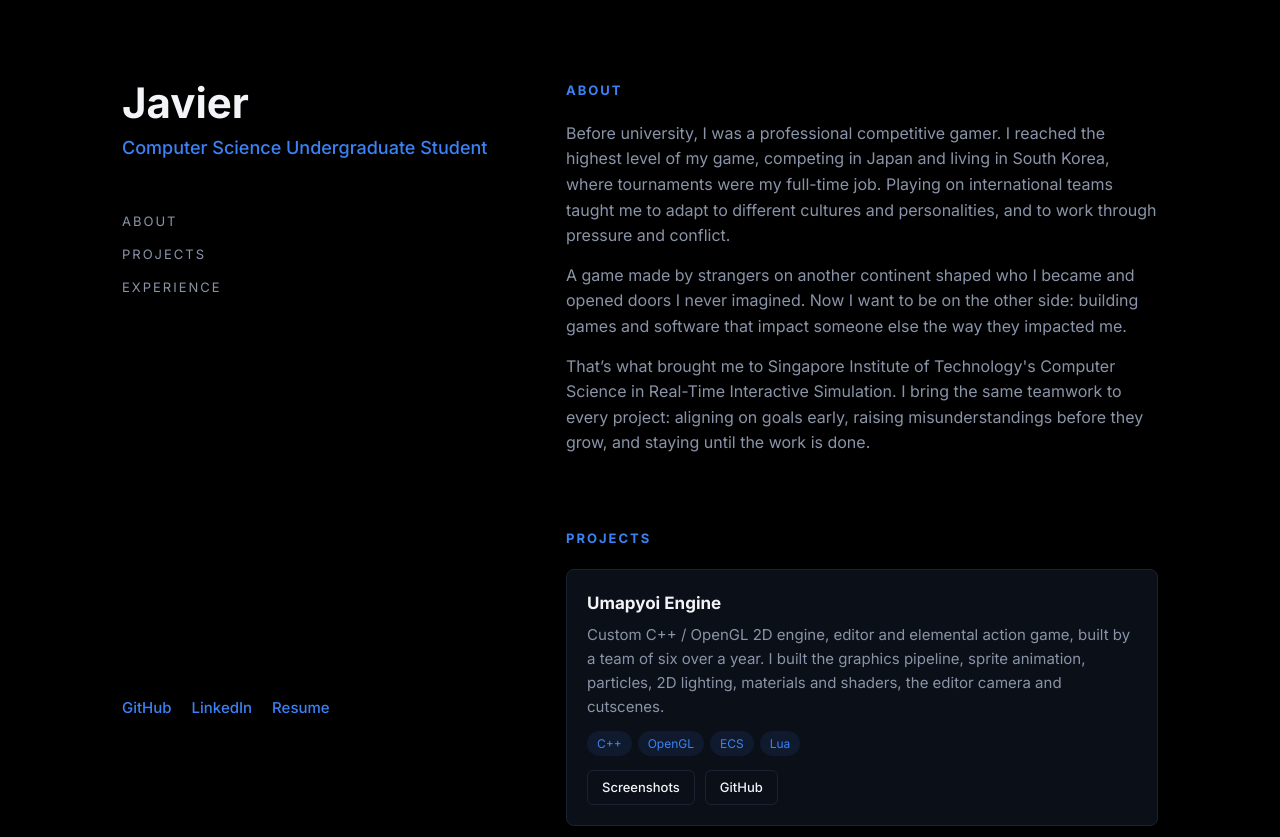
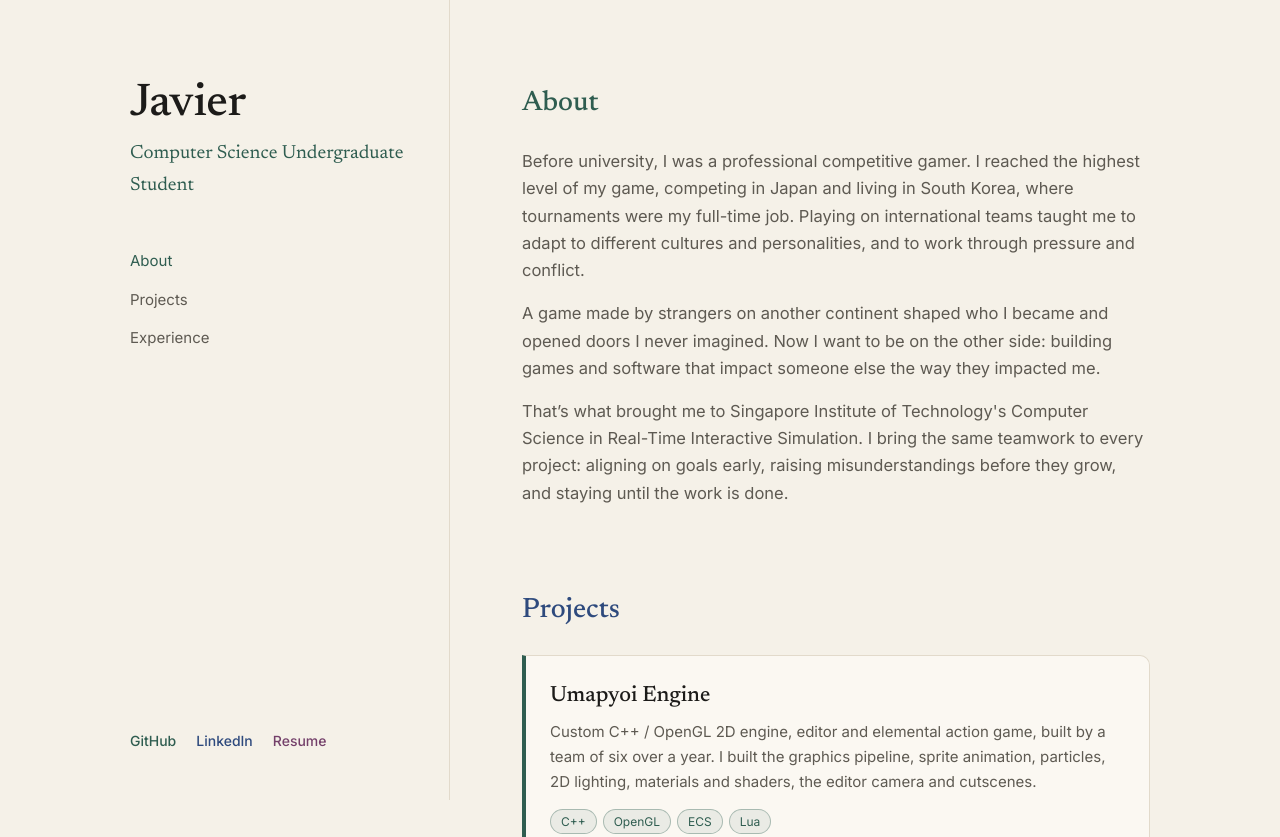
Before and after one commit to Siestasies/siestasies.github.io, a plain HTML site: page index.html in a window 1280 px wide. Shown: the top 837 px of the page. Drawn offline with Linux system fonts and the light colour scheme.

Commit message:
Add files via upload

```diff
--- a/index.html
+++ b/index.html
@@ -5,80 +5,97 @@
 <meta name="viewport" content="width=device-width, initial-scale=1">
 <title>Javier's Portfolio</title>
 <meta name="description" content="Portfolio of Javier, game programming student at DigiPen.">
-<link href="https://fonts.googleapis.com/css2?family=Inter:wght@400;500;700&display=swap" rel="stylesheet">
+<link href="https://fonts.googleapis.com/css2?family=Newsreader:ital,opsz,wght@0,6..72,400;0,6..72,500;1,6..72,400&family=Inter:wght@400;500&display=swap" rel="stylesheet">
 <style>
   :root {
-    --bg: #000;
-    --card: #0b0f17;
-    --line: #1a2233;
-    --text: #f2f4f8;
-    --muted: #8a94a8;
-    --blue: #3b82f6;
+    --bg: #F5F1E8;
+    --card: #FBF8F2;
+    --line: #E2DACB;
+    --text: #1C1B19;
+    --muted: #5E5A52;
+    --green: #2F5D50;
+    --blue: #2E4A7D;
+    --plum: #74406A;
+    --teal: #2A6F77;
+    --accent: var(--green);
+    --serif: "Newsreader", Georgia, serif;
   }
   * { box-sizing: border-box; margin: 0; padding: 0; }
-  body { background: var(--bg); color: var(--text); font-family: "Inter", system-ui, sans-serif; line-height: 1.6; }
-  a { color: var(--blue); text-decoration: none; }
-  a:hover { text-decoration: underline; }
+  body { background: var(--bg); color: var(--text); font-family: "Inter", system-ui, sans-serif; line-height: 1.65; }
+  a { color: var(--accent); text-decoration: none; }
+  a:hover { text-decoration: underline; text-underline-offset: 3px; }
+  .serif { font-family: var(--serif); }
 
-  .layout { max-width: 1100px; margin: 0 auto; padding: 0 32px; display: grid; grid-template-columns: 380px 1fr; gap: 64px; }
+  .layout { max-width: 1100px; margin: 0 auto; padding: 0 40px; display: grid; grid-template-columns: 320px 1fr; gap: 72px; }
 
-  aside { position: sticky; top: 0; height: 100vh; padding: 80px 0; display: flex; flex-direction: column; }
-  aside h1 { font-size: 42px; line-height: 1.1; }
-  aside .role { color: var(--blue); font-size: 18px; font-weight: 500; margin-top: 8px; }
-  aside .bio { color: var(--muted); margin-top: 16px; max-width: 320px; }
-  aside nav { margin-top: 48px; display: flex; flex-direction: column; gap: 12px; }
-  aside nav a { color: var(--muted); font-size: 13px; text-transform: uppercase; letter-spacing: 2px; display: flex; align-items: center; gap: 12px; }
-  aside nav a:hover { color: var(--blue); text-decoration: none; }
-  aside .social { margin-top: auto; display: flex; gap: 20px; font-weight: 500; font-size: 15px; }
+  aside { position: sticky; top: 0; height: 100vh; padding: 80px 0 48px; display: flex; flex-direction: column; border-right: 1px solid var(--line); padding-right: 40px; }
+  aside h1 { font-family: var(--serif); font-weight: 500; font-size: 46px; line-height: 1.05; letter-spacing: -0.5px; }
+  aside .role { font-family: var(--serif); color: var(--green); font-size: 19px; margin-top: 10px; }
+  aside nav { margin-top: 48px; display: flex; flex-direction: column; gap: 14px; }
+  aside nav a { color: var(--muted); font-size: 15px; }
+  aside nav a:hover, aside nav a.active { color: var(--text); text-decoration: none; }
+  aside nav a.active { color: var(--nav, var(--text)); }
+  aside .social { margin-top: auto; display: flex; gap: 20px; font-size: 14px; font-weight: 500; }
+  aside .social a:nth-child(1) { color: var(--green); }
+  aside .social a:nth-child(2) { color: var(--blue); }
+  aside .social a:nth-child(3) { color: var(--plum); }
 
   main { padding: 80px 0; }
-  section { margin-bottom: 72px; scroll-margin-top: 40px; }
-  h2 { font-size: 13px; color: var(--blue); text-transform: uppercase; letter-spacing: 2px; margin-bottom: 20px; }
+  section { margin-bottom: 80px; scroll-margin-top: 40px; }
+  h2 { font-family: var(--serif); font-weight: 500; font-size: 28px; margin-bottom: 22px; display: flex; align-items: baseline; gap: 12px; }
+  h2 small { font-family: "Inter", sans-serif; font-size: 12px; color: var(--muted); letter-spacing: 2px; }
+  #about h2 { color: var(--green); }
+  #projects h2 { color: var(--blue); }
+  #experience h2 { color: var(--plum); }
 
-  .about p { color: var(--muted); margin-bottom: 14px; }
-  .about strong { color: var(--text); font-weight: 500; }
+  .about p { color: var(--muted); margin-bottom: 16px; font-size: 16.5px; }
 
-  .project { background: var(--card); border: 1px solid var(--line); border-radius: 8px; padding: 20px; margin-bottom: 14px; }
-  .project:hover { border-color: var(--blue); }
-  .project h3 { font-size: 17px; }
+  .project { --c: var(--green); background: var(--card); border: 1px solid var(--line); border-left: 4px solid var(--c); border-radius: 0 10px 10px 0; padding: 22px 24px; margin-bottom: 16px; transition: transform .15s, box-shadow .15s; }
+  .project:hover { transform: translateY(-2px); box-shadow: 0 6px 20px rgba(28,27,25,.06); }
+  .project.c-green { --c: var(--green); }
+  .project.c-blue { --c: var(--blue); }
+  .project.c-plum { --c: var(--plum); }
+  .project.c-teal { --c: var(--teal); }
+  .project h3 { font-family: var(--serif); font-weight: 500; font-size: 22px; }
   .project h3 a { color: var(--text); }
-  .project h3 a:hover { color: var(--blue); text-decoration: none; }
-  .actions { display: flex; gap: 10px; margin-top: 14px; }
-  .actions a, .actions button { font: inherit; font-size: 13px; font-weight: 500; padding: 6px 14px; border-radius: 6px; border: 1px solid var(--line); background: none; color: var(--text); cursor: pointer; }
-  .actions a:hover, .actions button:hover { border-color: var(--blue); color: var(--blue); text-decoration: none; }
+  .project h3 a:hover { color: var(--c); text-decoration: none; }
+  .project p { color: var(--muted); font-size: 15px; margin: 6px 0 14px; }
+  .tags { display: flex; flex-wrap: wrap; gap: 6px; }
+  .tags span { font-size: 12px; color: var(--c); border: 1px solid color-mix(in srgb, var(--c) 35%, transparent); background: color-mix(in srgb, var(--c) 8%, transparent); padding: 2px 10px; border-radius: 99px; }
+  .actions { display: flex; gap: 10px; margin-top: 16px; }
+  .actions a, .actions button { font: inherit; font-size: 13px; font-weight: 500; padding: 6px 14px; border-radius: 6px; border: 1px solid var(--line); background: var(--bg); color: var(--text); cursor: pointer; }
+  .actions a:hover, .actions button:hover { border-color: var(--c, var(--plum)); color: var(--c, var(--plum)); text-decoration: none; }
 
-  .lightbox { position: fixed; inset: 0; z-index: 50; background: rgba(0,0,0,.92); display: none; align-items: center; justify-content: center; padding: 24px; }
+  .exp { display: grid; grid-template-columns: 150px 1fr; gap: 16px; padding: 20px 0; border-bottom: 1px solid var(--line); }
+  .exp:first-of-type { border-top: 1px solid var(--line); }
+  .exp .when { color: var(--plum); font-size: 13px; font-weight: 500; padding-top: 3px; }
+  .exp b { font-family: var(--serif); font-weight: 500; font-size: 17px; display: block; margin-bottom: 6px; }
+  .exp p { color: var(--muted); font-size: 14.5px; }
+  .exp ul { color: var(--muted); font-size: 14.5px; padding-left: 18px; margin-top: 4px; }
+  .exp li { margin-bottom: 2px; }
+  .exp li::marker { color: var(--teal); }
+
+  .lightbox { position: fixed; inset: 0; z-index: 50; background: rgba(28,27,25,.94); display: none; align-items: center; justify-content: center; padding: 24px; }
   .lightbox.open { display: flex; }
   .lightbox figure { max-width: 1000px; width: 100%; text-align: center; }
-  .lightbox img { max-width: 100%; max-height: 78vh; border-radius: 8px; border: 1px solid var(--line); }
-  .lightbox iframe { display: none; width: 100%; aspect-ratio: 16 / 9; border: 1px solid var(--line); border-radius: 8px; background: #000; }
+  .lightbox img { max-width: 100%; max-height: 78vh; border-radius: 8px; }
+  .lightbox iframe { display: none; width: 100%; aspect-ratio: 16 / 9; border: 0; border-radius: 8px; background: #000; }
   .lightbox.video iframe { display: block; }
   .lightbox.video img, .lightbox.video .lb-prev, .lightbox.video .lb-next { display: none !important; }
-  .lightbox figcaption { color: var(--muted); font-size: 14px; margin-top: 12px; }
-  .lightbox button { position: absolute; background: none; border: none; color: var(--text); font-size: 32px; cursor: pointer; padding: 12px; line-height: 1; }
-  .lightbox button:hover { color: var(--blue); }
+  .lightbox figcaption { color: #CFC8BA; font-size: 14px; margin-top: 12px; }
+  .lightbox figcaption a { color: #9CC3B5; }
+  .lightbox button { position: absolute; background: none; border: none; color: #F5F1E8; font-size: 32px; cursor: pointer; padding: 12px; line-height: 1; }
+  .lightbox button:hover { color: #9CC3B5; }
   .lb-close { top: 12px; right: 16px; }
   .lb-prev { left: 8px; top: 50%; transform: translateY(-50%); }
   .lb-next { right: 8px; top: 50%; transform: translateY(-50%); }
-  .project p { color: var(--muted); font-size: 15px; margin: 6px 0 12px; }
-  .tags { display: flex; flex-wrap: wrap; gap: 6px; }
-  .tags span { font-size: 12px; color: var(--blue); background: rgba(59,130,246,.1); padding: 3px 10px; border-radius: 99px; }
-
-  .exp { display: grid; grid-template-columns: 150px 1fr; gap: 16px; padding: 18px 0; border-bottom: 1px solid var(--line); }
-  .exp .when { color: var(--muted); font-size: 13px; padding-top: 2px; }
-  .exp b { font-weight: 500; display: block; margin-bottom: 6px; }
-  .exp p { color: var(--muted); font-size: 14px; }
-  .exp ul { color: var(--muted); font-size: 14px; padding-left: 18px; margin-top: 4px; }
-  .exp li { margin-bottom: 2px; }
-
-  footer { color: var(--muted); font-size: 13px; }
 
   @media (max-width: 860px) {
-    .layout { grid-template-columns: 1fr; gap: 0; padding: 0 20px; }
-    aside { position: static; height: auto; padding: 56px 0 24px; }
+    .layout { grid-template-columns: 1fr; gap: 0; padding: 0 22px; }
+    aside { position: static; height: auto; padding: 56px 0 28px; border-right: 0; border-bottom: 1px solid var(--line); }
     aside nav { display: none; }
     aside .social { margin-top: 24px; }
-    main { padding: 24px 0 56px; }
+    main { padding: 40px 0 56px; }
     .exp { grid-template-columns: 1fr; gap: 2px; }
   }
 </style>
@@ -90,9 +107,9 @@
     <h1>Javier</h1>
     <p class="role">Computer Science Undergraduate Student</p>
     <nav>
-      <a href="#about">About</a>
-      <a href="#projects">Projects</a>
-      <a href="#experience">Experience</a>
+      <a href="#about" style="--nav:var(--green)">About</a>
+      <a href="#projects" style="--nav:var(--blue)">Projects</a>
+      <a href="#experience" style="--nav:var(--plum)">Experience</a>
     </nav>
     <div class="social">
       <a href="https://github.com/Siestasies">GitHub</a>
@@ -112,7 +129,7 @@
     <section id="projects">
       <h2>Projects</h2>
 
-      <div class="project">
+      <div class="project c-green">
         <h3><a href="https://github.com/Siestasies/GAM200-250_UmapyoiEngine">Umapyoi Engine</a></h3>
         <p>Custom C++ / OpenGL 2D engine, editor and elemental action game, built by a team of six over a year. I built the graphics pipeline, sprite animation, particles, 2D lighting, materials and shaders, the editor camera and cutscenes.</p>
         <div class="tags"><span>C++</span><span>OpenGL</span><span>ECS</span><span>Lua</span></div>
@@ -122,7 +139,7 @@
         </div>
       </div>
 
-      <div class="project">
+      <div class="project c-blue">
         <h3><a href="https://github.com/Siestasies/GAM150_PARRY_EVERYTHING">Parry Everything</a></h3>
         <p>Top-down 2D roguelite built around timing parries, made by a team of five. I built the procedural dungeon generator, the branching node travel map, the minimap, camera shake and level progression.</p>
         <div class="tags"><span>C++</span><span>Procedural generation</span></div>
@@ -132,7 +149,7 @@
         </div>
       </div>
 
-      <div class="project">
+      <div class="project c-plum">
         <h3><a href="https://github.com/Siestasies/GAM100_DROOM">DROOM!</a></h3>
         <p>Doom-style 2.5D software-rendered engine written from scratch in C by a team of five. I built the enemy AI state machine, the splash screen, the main menu and the player HUD.</p>
         <div class="tags"><span>C</span><span>Software rendering</span><span>FMOD</span></div>
@@ -142,7 +159,7 @@
         </div>
       </div>
 
-      <div class="project">
+      <div class="project c-teal">
         <h3>MRI Vital-Sign Monitor</h3>
         <p>Diagnostic tool on a Raspberry Pi touchscreen that reads and displays Bluetooth vital-sign data from an oximeter and a smart watch, in collaboration with Changi General Hospital. Received a merit award.</p>
         <div class="tags"><span>Python</span><span>Raspberry Pi</span><span>Bluetooth LE</span></div>
@@ -211,6 +228,12 @@
     if (e.key === "ArrowLeft") step(-1);
     if (e.key === "ArrowRight") step(1);
   });
+
+  const navLinks = document.querySelectorAll("aside nav a");
+  const spy = new IntersectionObserver(entries => entries.forEach(en => {
+    if (en.isIntersecting) navLinks.forEach(a => a.classList.toggle("active", a.getAttribute("href") === "#" + en.target.id));
+  }), { rootMargin: "-40% 0px -55% 0px" });
+  document.querySelectorAll("main section").forEach(s => spy.observe(s));
 </script>
 </body>
 </html>
```
